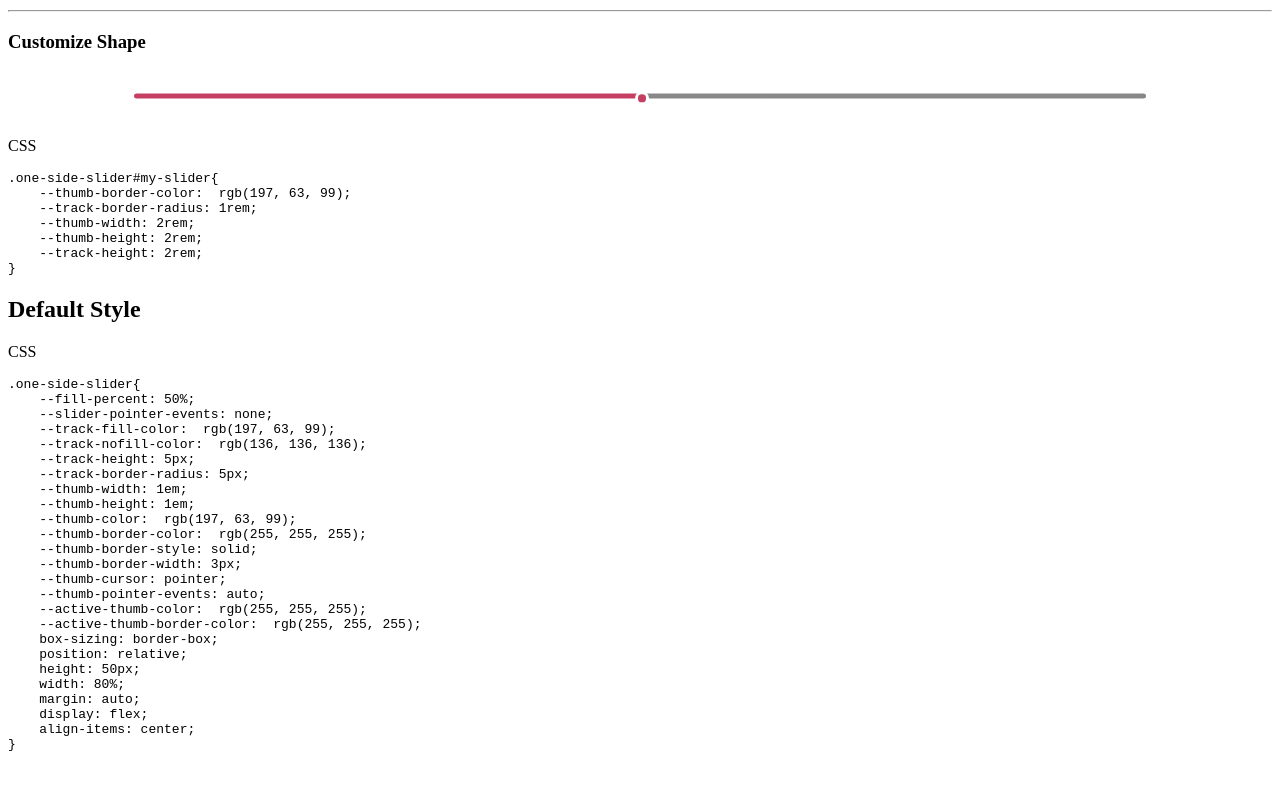
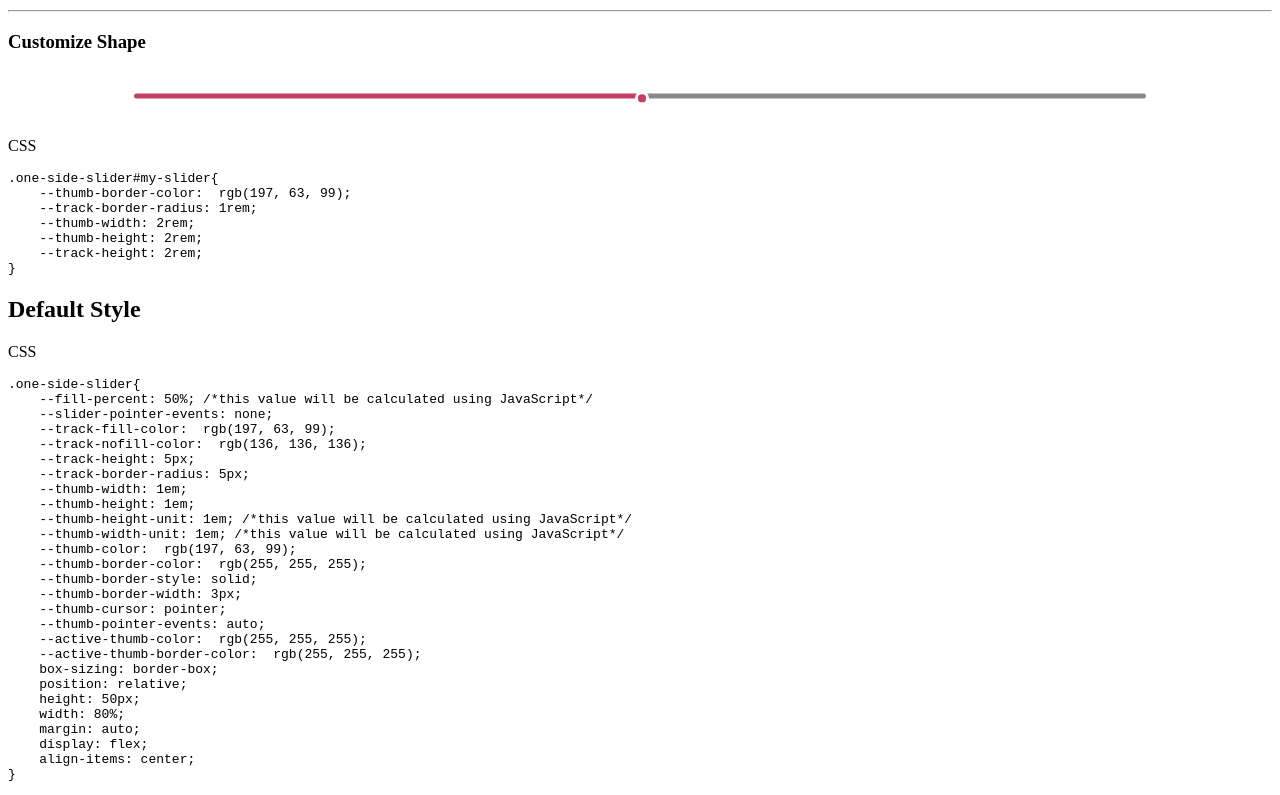
Before and after one commit to MohammedAdel224/Sliders, a website built with webpack: page src/index.html in a window 1280 px wide. Shown: the part 934-1729 px from the top of the page. Before the commit the page ends 1699 px from the top, so only its background shows below. Built offline with nearby package versions, Linux system fonts and the light colour scheme; files whose address does not match are found by name.

Commit message:
update default style

```diff
--- a/src/index.html
+++ b/src/index.html
@@ -80,7 +80,7 @@
             <h2>Default Style</h2>
             <p>CSS</p>
             <code>
-                <pre>.one-side-slider{<br>    --fill-percent: 50%;<br>    --slider-pointer-events: none;<br>    --track-fill-color: <span class="color salmon-pink"></span> rgb(197, 63, 99);<br>    --track-nofill-color: <span class="color gray"></span> rgb(136, 136, 136);<br>    --track-height: 5px;<br>    --track-border-radius: 5px;<br>    --thumb-width: 1em;<br>    --thumb-height: 1em;<br>    --thumb-color: <span class="color salmon-pink"></span> rgb(197, 63, 99);<br>    --thumb-border-color: <span class="color white"></span> rgb(255, 255, 255);<br>    --thumb-border-style: solid;<br>    --thumb-border-width: 3px;<br>    --thumb-cursor: pointer;<br>    --thumb-pointer-events: auto;<br>    --active-thumb-color: <span class="color white"></span> rgb(255, 255, 255);<br>    --active-thumb-border-color: <span class="color white"></span> rgb(255, 255, 255);<br>    box-sizing: border-box;<br>    position: relative;<br>    height: 50px;<br>    width: 80%;<br>    margin: auto;<br>    display: flex;<br>    align-items: center;<br>}</pre>
+                <pre>.one-side-slider{<br>    --fill-percent: 50%; /*this value will be calculated using JavaScript*/<br>    --slider-pointer-events: none;<br>    --track-fill-color: <span class="color salmon-pink"></span> rgb(197, 63, 99);<br>    --track-nofill-color: <span class="color gray"></span> rgb(136, 136, 136);<br>    --track-height: 5px;<br>    --track-border-radius: 5px;<br>    --thumb-width: 1em;<br>    --thumb-height: 1em;<br>    --thumb-height-unit: 1em; /*this value will be calculated using JavaScript*/<br>    --thumb-width-unit: 1em; /*this value will be calculated using JavaScript*/<br>    --thumb-color: <span class="color salmon-pink"></span> rgb(197, 63, 99);<br>    --thumb-border-color: <span class="color white"></span> rgb(255, 255, 255);<br>    --thumb-border-style: solid;<br>    --thumb-border-width: 3px;<br>    --thumb-cursor: pointer;<br>    --thumb-pointer-events: auto;<br>    --active-thumb-color: <span class="color white"></span> rgb(255, 255, 255);<br>    --active-thumb-border-color: <span class="color white"></span> rgb(255, 255, 255);<br>    box-sizing: border-box;<br>    position: relative;<br>    height: 50px;<br>    width: 80%;<br>    margin: auto;<br>    display: flex;<br>    align-items: center;<br>}</pre>
             </code>
         </div>
     </div>
```
